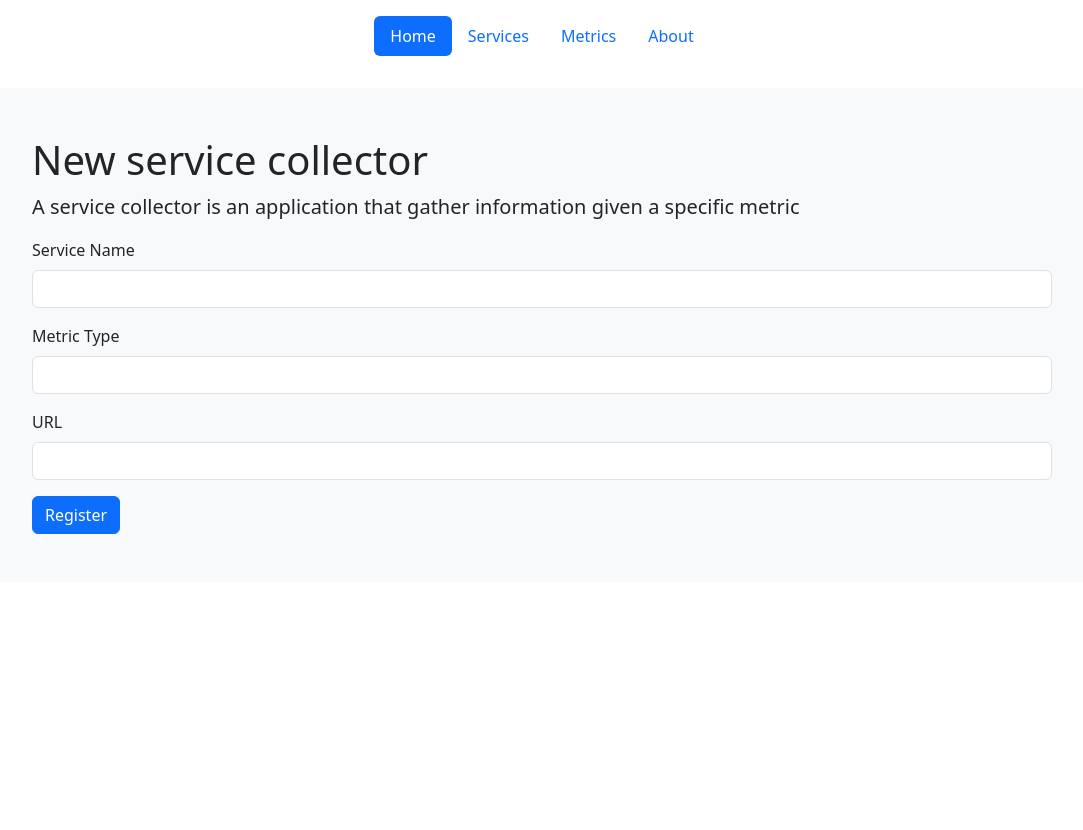
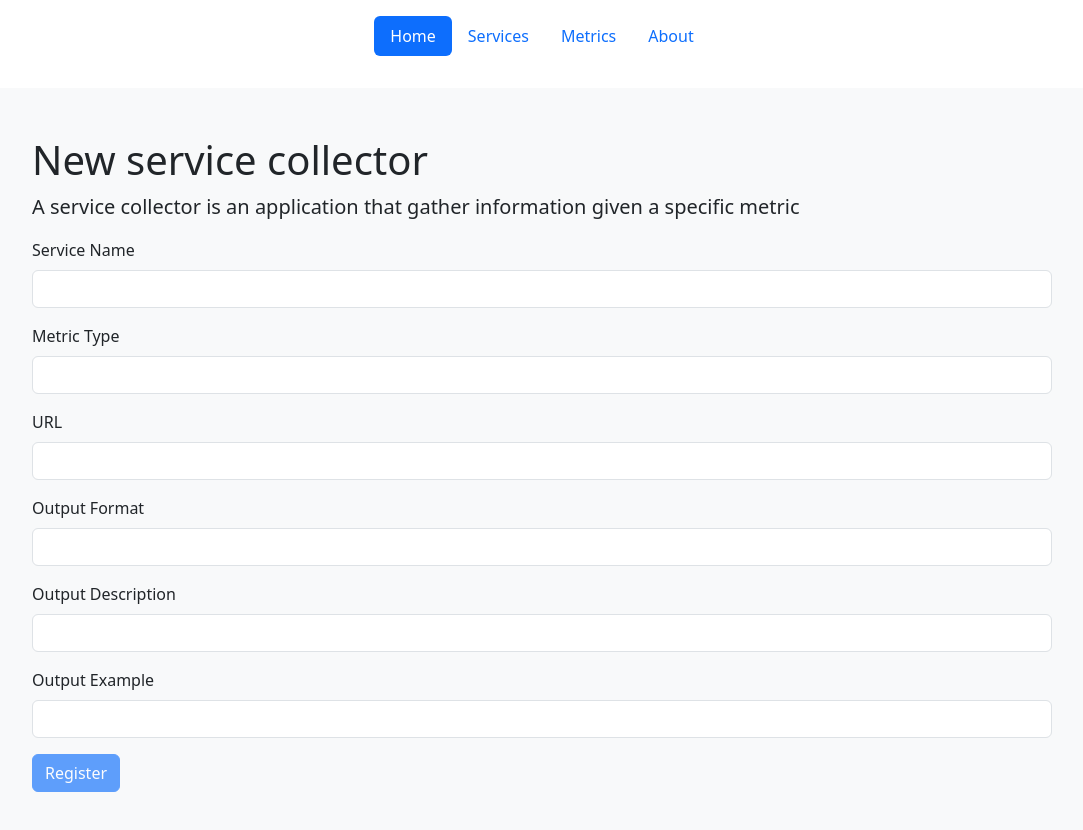
Before and after one commit to Microservices-Metrics/metrics-front, an Angular app: page /service-collector in a window 1280 px wide. Shown: the top 830 px of the page, without its empty margins (98-1181 px from the left). Before the commit the page ends 800 px from the top, so only its background shows below. Built offline with nearby package versions, Linux system fonts and the light colour scheme.

Commit message:
WIP: building service collector form

```diff
--- a/src/app/service-collector/service-collector.component.html
+++ b/src/app/service-collector/service-collector.component.html
@@ -5,10 +5,10 @@
       A service collector is an application that gather information given a
       specific metric
     </p>
-    <form>
+    <form [formGroup]="serviceCollectorForm" (ngSubmit)="onSubmit()">
       <div class="mb-3">
         <label for="serviceName" class="form-label">Service Name</label>
-        <input type="text" class="form-control" />
+        <input type="text" class="form-control" formControlName="serviceName"/>
       </div>
       <!-- TODO: metric type must be a combo filled with values fetched from API -->
       <div class="mb-3">
@@ -19,7 +19,19 @@
         <label class="form-label">URL</label>
         <input type="text" class="form-control" />
       </div>
-      <button type="submit" class="btn btn-primary">Register</button>
+      <div class="mb-3">
+        <label class="form-label">Output Format</label>
+        <input type="text" class="form-control" />
+      </div>
+      <div class="mb-3">
+        <label class="form-label">Output Description</label>
+        <input type="text" class="form-control" />
+      </div>
+      <div class="mb-3">
+        <label class="form-label">Output Example</label>
+        <input type="code" class="form-control" />
+      </div>
+      <button type="submit" class="btn btn-primary" [disabled]="!serviceCollectorForm.valid">Register</button>
     </form>
   </div>
 </main>
--- a/src/app/service-collector/service-collector.component.ts
+++ b/src/app/service-collector/service-collector.component.ts
@@ -1,11 +1,25 @@
 import { Component } from '@angular/core';
+import { FormBuilder, FormGroup, ReactiveFormsModule, Validators } from '@angular/forms';
 
 @Component({
   selector: 'app-service-collector',
-  imports: [],
+  imports: [ReactiveFormsModule],
   templateUrl: './service-collector.component.html',
   styleUrl: './service-collector.component.css'
 })
 export class ServiceCollectorComponent {
+  serviceCollectorForm: FormGroup;
+
+  constructor(private fb: FormBuilder) {
+    this.serviceCollectorForm = this.fb.nonNullable.group({
+      serviceName: ['', [Validators.required]]
+    });
+  }
+
+  onSubmit() {
+    if (this.serviceCollectorForm.valid) {
+      console.log('Dados do Formulário:', this.serviceCollectorForm.value);
+    }
+  }
 
 }
--- a/src/index.html
+++ b/src/index.html
@@ -2,7 +2,7 @@
 <html lang="en">
 <head>
   <meta charset="utf-8">
-  <title>MetricsFront</title>
+  <title>Metrics for Microservices Architecture</title>
   <base href="/">
   <meta name="viewport" content="width=device-width, initial-scale=1">
   <link rel="icon" type="image/x-icon" href="favicon.ico">
```
